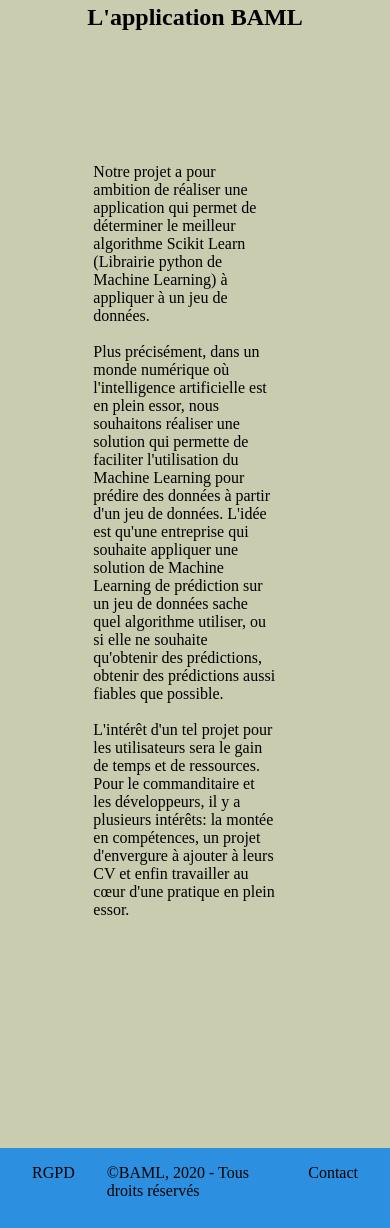
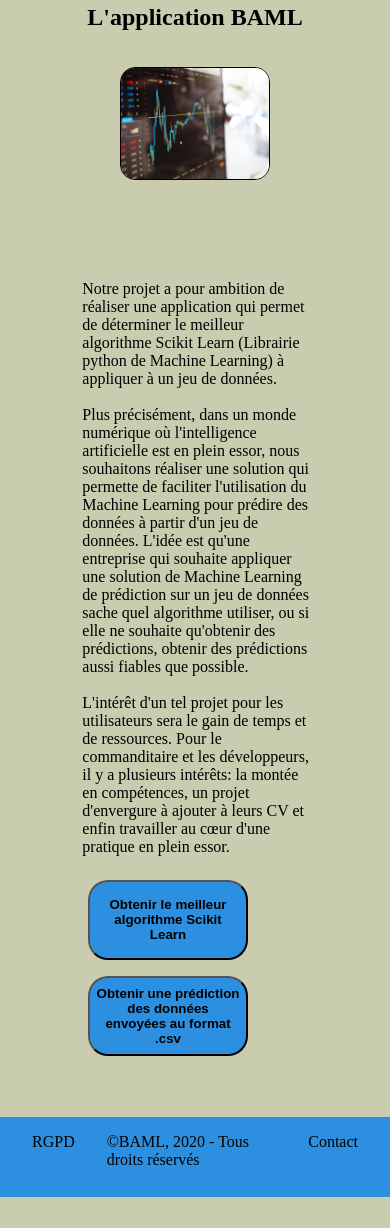
Before and after one commit to DivermanCiv/BAML, a Django app: page / in a window 390 px wide. Shown: the part 80-1308 px from the top of the page. After the commit the page ends 1277 px from the top, so only its background shows below. Run offline with Django 3.2, Linux system fonts and the light colour scheme.

Commit message:
add logos in mentions legales + fixed buttons of index page not showing up on mobile device + pimped buttons of index page

```diff
--- a/BAML/static/css/style.css
+++ b/BAML/static/css/style.css
@@ -46,6 +46,8 @@
 @media (max-width: 480px) {
   .presentation .presentation-content .presentation-raw-content {
     flex-direction: column;
+    margin-left: 0%;
+    margin-right: 0%;
   }
 }
 @media (min-width: 480px) and (max-width: 1024px) {
@@ -63,12 +65,15 @@
   border: 1px black solid;
   border-radius: 15px;
   object-fit: fill;
-  /* the image is not shown on phone screen */
   /* image style on tablet screen */
 }
 @media (max-width: 480px) {
   .presentation .presentation-content .presentation-raw-content .presentation-image {
-    display: none;
+    margin : 0px ;
+    object-fit: fill;
+    align-self: center;
+    width: 100%;
+    height: 100%;
   }
 }
 @media (min-width: 480px) and (max-width: 1024px) {
@@ -97,19 +102,31 @@
   align-self: center;
   height: 5rem;
   width: 10rem;
-  /* the button is not show on phone screen */
+  border-radius: 20px;
+  cursor: pointer;
+  background-color: #2d8fdf;
+  font-weight: bold;
 }
-@media (max-width: 480px) {
-  .presentation .presentation-content button {
-    display: none;
-  }
+
+.presentation .presentation-content button:hover{
+  color: #ffffff;
 }
+
 .presentation .presentation-content a {
   align-self: center;
   text-decoration: none;
   height: 5rem;
   width: 10rem;
+  margin: .5rem;
 }
+
+.presentation-buttons{
+  display: flex;
+  flex-flow: row wrap;
+  align-items: stretch;
+  align-self: center;
+}
+
 
 /* style of the flex container */
 .team {
@@ -293,15 +310,6 @@ form {
   display: flex;
   flex-direction: column;
   align-items: center;
-}
-
-/* style of the radio button */
-#mySelect {
-  margin: 1rem;
-  padding: 1rem;
-  height: 20%;
-  width: 50%;
-  border: solid 1px;
 }
 
 form {
@@ -522,4 +530,20 @@ footer {
   text-align: center;
 }
 
+/*Logos of the Mention Legales page css*/
+
+.logos{
+  height: 200px;
+  width: auto;
+  margin: 2%;
+}
+
+@media (max-width: 480px){
+  .logos{
+    height: 120px;
+    width: auto;
+    margin: 2%;
+  }
+}
+
 /*# sourceMappingURL=style.css.map */
--- a/BAML/templates/BAML/index.html
+++ b/BAML/templates/BAML/index.html
@@ -34,8 +34,10 @@
                 d'envergure à ajouter à leurs CV et enfin travailler au cœur d'une pratique en plein essor.
             </p>
         </div>
-        <a href="/analyse" id="application-analyze"><button>Obtenir le meilleur algorithme Scikit Learn</button></a>
-        <a href="/prediction" id="application-prediction"><button>Obtenir une prédiction des données envoyées au format .csv</button></a>
+        <div class="presentation-buttons">
+          <a href="/analyse" id="application-analyze"><button>Obtenir le meilleur algorithme Scikit Learn</button></a>
+          <a href="/prediction" id="application-prediction"><button>Obtenir une prédiction des données envoyées au format .csv</button></a>
+        </div>
     </div>
 </div>
 {% endblock %}
--- a/BAML/templates/BAML/mentions-legales.html
+++ b/BAML/templates/BAML/mentions-legales.html
@@ -236,7 +236,9 @@
             adressez vous à [a compléter]
         </p>
 
-        <h1>Ce site utilise</h1>
+        <h1>Ce site utilise :</h1>
+          <img class="logos" src="{% static 'images/django-python-logo.png' %}" alt="logo django python">
+          <img class="logos" src="{% static 'images/scikit-learn-logo.png' %}" alt="Scikit Learn logo">
 
     </div>
 {% endblock %}
```
Also changed, not shown: BAML/static/css/mentionLegales.scss (line endings or trailing spaces), BAML/static/images/django-python-logo.png (added), BAML/static/images/scikit-learn-logo.png (added).
